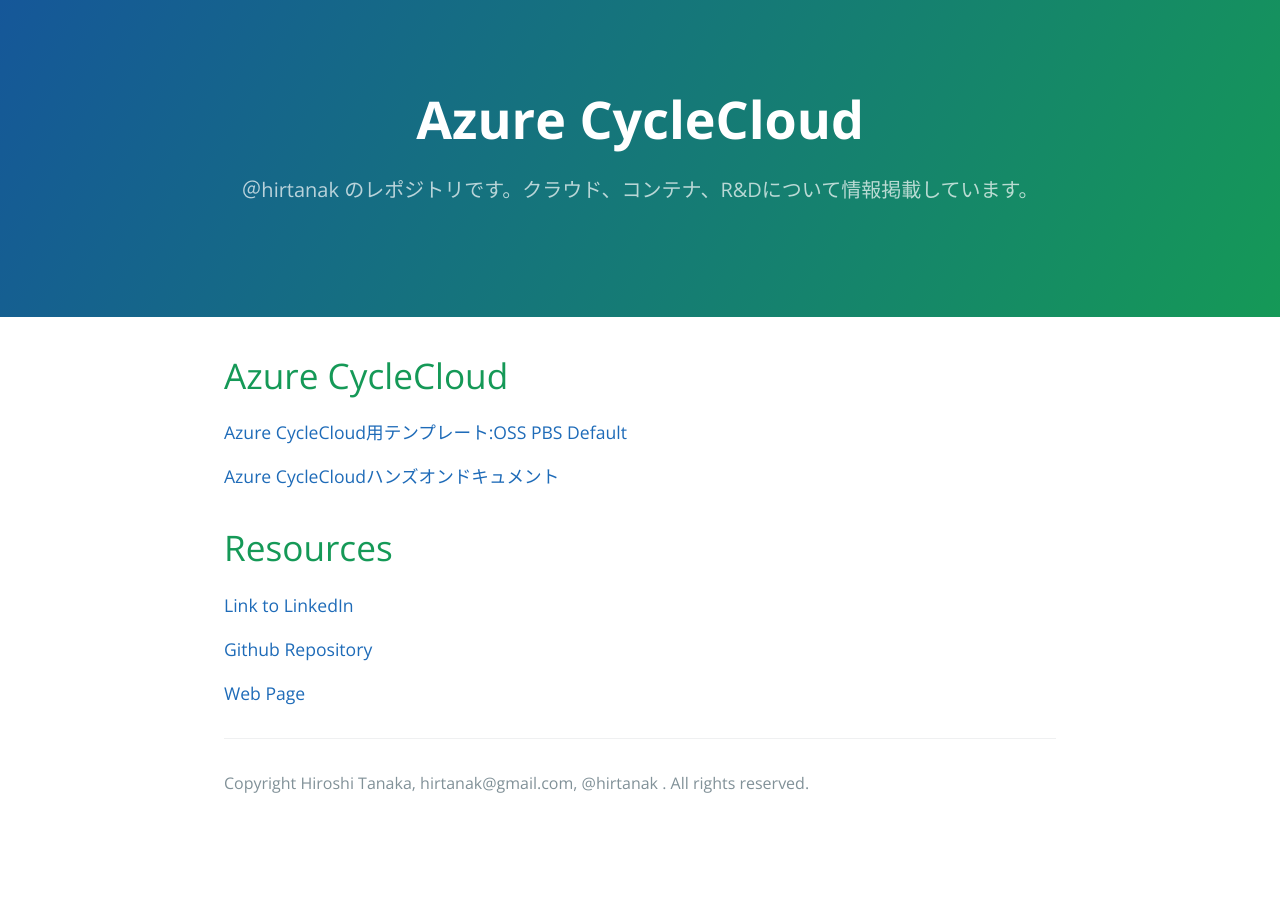
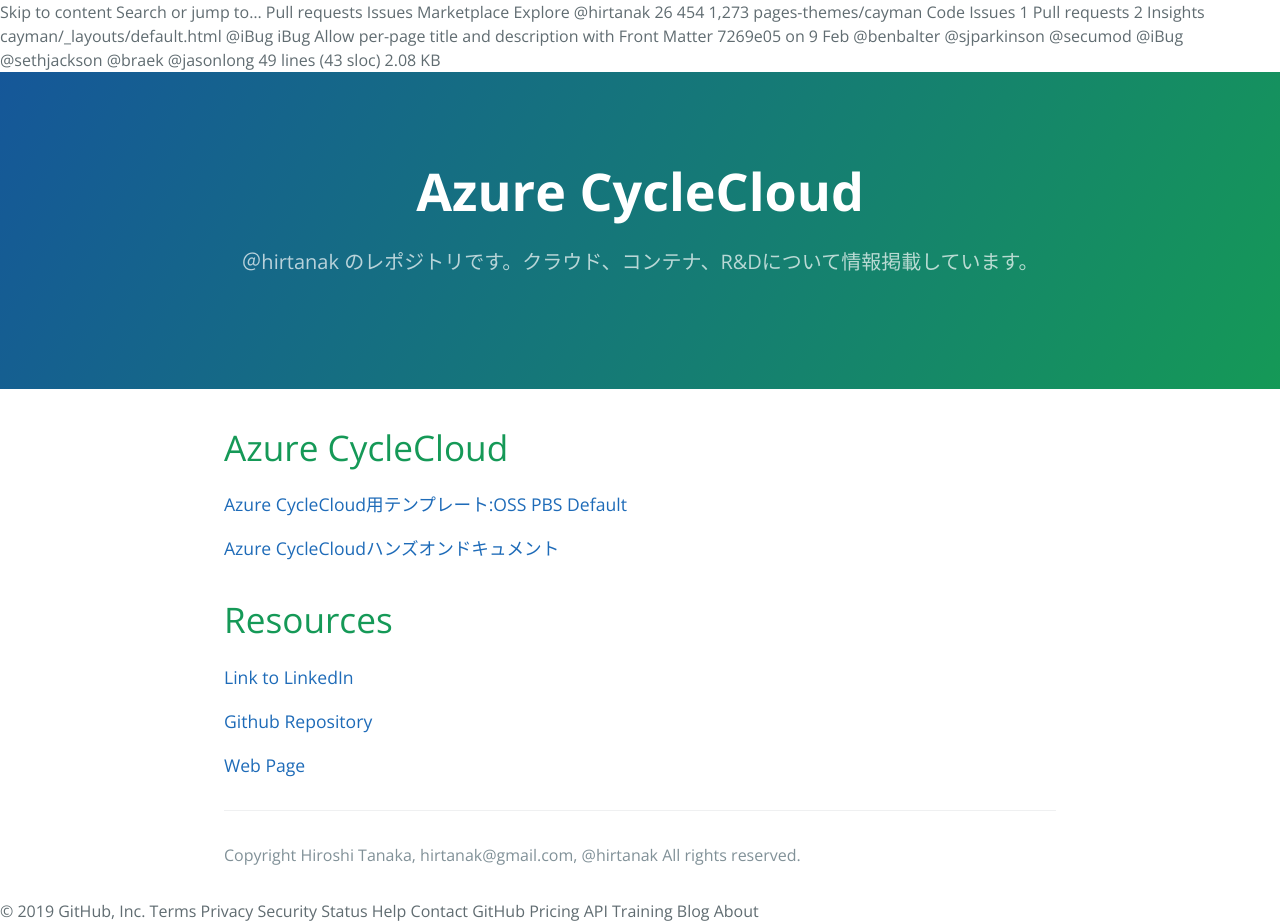
Before and after one commit to hirtanak/hirtanak.github.io, a Jekyll site: the page built from README.md, in a window 1280 px wide. Built offline with Jekyll 4.4.1, drawn with Linux system fonts in a browser that asks for light colours; our own code applies the rules of GitHub Pages for plain Markdown files; before the commit the page ends 900 px from its top, so only the background shows below that.

Commit message:
update default.html

```diff
--- a/_layouts/default.html
+++ b/_layouts/default.html
@@ -1,9 +1,28 @@
+Skip to content
+
+Search or jump to…
+
+Pull requests
+Issues
+Marketplace
+Explore
+
+@hirtanak
+26
+454 1,273 pages-themes/cayman
+ Code  Issues 1  Pull requests 2  Insights
+cayman/_layouts/default.html
+@iBug iBug Allow per-page title and description with Front Matter
+7269e05 on 9 Feb
+@benbalter @sjparkinson @secumod @iBug @sethjackson @braek @jasonlong
+49 lines (43 sloc)  2.08 KB
+
 <!DOCTYPE html>
 <html lang="{{ site.lang | default: "en-US" }}">
   <head>
 
     {% if site.google_analytics %}
-      <script async src="https://www.googletagmanager.com/gtag/js?id=UA-110297614-2"></script>
+      <script async src="https://www.googletagmanager.com/gtag/js?id={{ site.google_analytics }}"></script>
       <script>
         window.dataLayer = window.dataLayer || [];
         function gtag(){dataLayer.push(arguments);}
@@ -28,6 +47,10 @@
       {% if site.github.is_project_page %}
         <a href="{{ site.github.repository_url }}" class="btn">View on GitHub</a>
       {% endif %}
+      {% if site.show_downloads %}
+        <a href="{{ site.github.zip_url }}" class="btn">Download .zip</a>
+        <a href="{{ site.github.tar_url }}" class="btn">Download .tar.gz</a>
+      {% endif %}
     </header>
 
     <main id="content" class="main-content" role="main">
@@ -37,8 +60,20 @@
         {% if site.github.is_project_page %}
           <span class="site-footer-owner"><a href="{{ site.github.repository_url }}">{{ site.github.repository_name }}</a> is maintained by <a href="{{ site.github.owner_url }}">{{ site.github.owner_name }}</a>.</span>
         {% endif %}
-        <span class="site-footer-credits">Copyright Hiroshi Tanaka, hirtanak@gmail.com, @hirtanak . All rights reserved.</span>
+        <span class="site-footer-credits">Copyright Hiroshi Tanaka, hirtanak@gmail.com, @hirtanak All rights reserved.</span>
       </footer>
     </main>
   </body>
 </html>
+© 2019 GitHub, Inc.
+Terms
+Privacy
+Security
+Status
+Help
+Contact GitHub
+Pricing
+API
+Training
+Blog
+About
```
